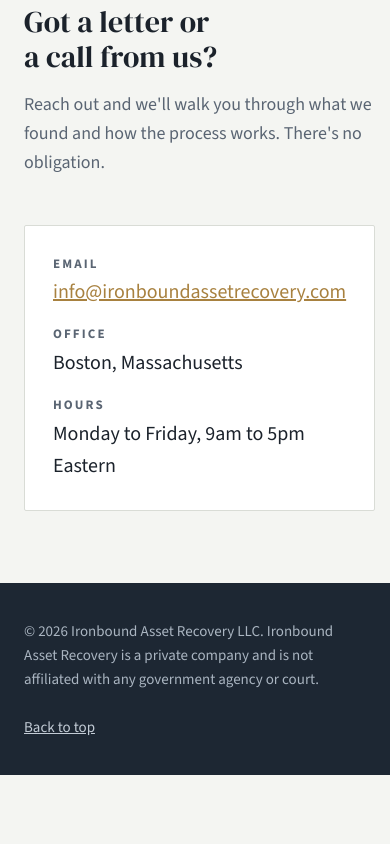
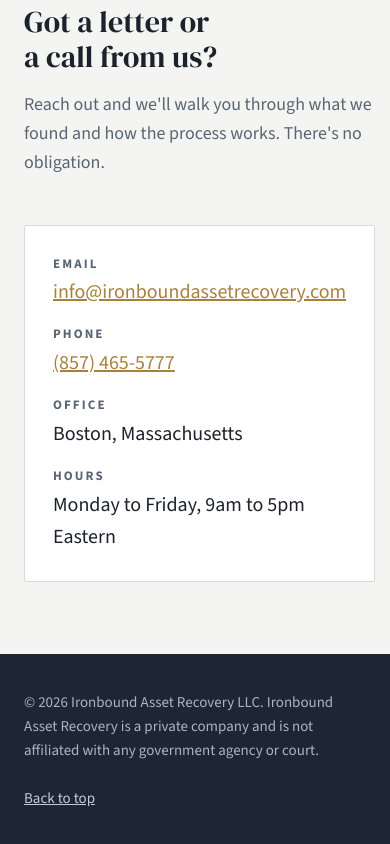
Before and after one commit to jrabb-lgtm/ironbound-site, a plain HTML site: page index.html in a window 390 px wide. Shown: the part 3672-4516 px from the top of the page. Before the commit the page ends 4447 px from the top, so only its background shows below. Drawn offline with nearby package versions, Linux system fonts and the light colour scheme.

Commit message:
Add phone number (857) 465-5777

```diff
--- a/index.html
+++ b/index.html
@@ -181,6 +181,7 @@ footer p{margin:0;max-width:44em}
       </div>
       <dl>
         <div><dt>Email</dt><dd><a href="mailto:info@ironboundassetrecovery.com">info@ironboundassetrecovery.com</a></dd></div>
+        <div><dt>Phone</dt><dd><a href="tel:+18574655777">(857) 465-5777</a></dd></div>
         <div><dt>Office</dt><dd>Boston, Massachusetts</dd></div>
         <div><dt>Hours</dt><dd>Monday to Friday, 9am to 5pm Eastern</dd></div>
       </dl>
```
